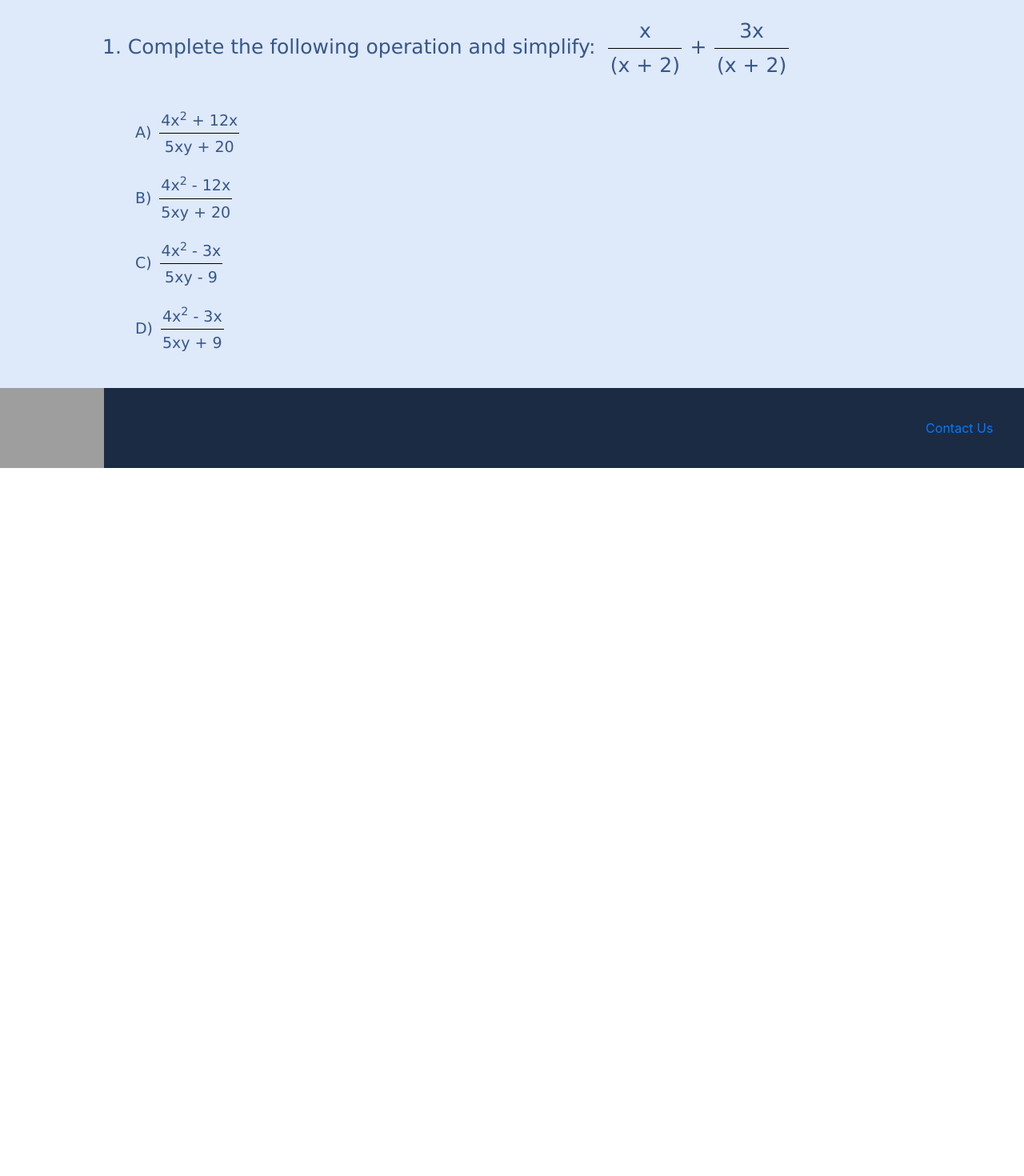
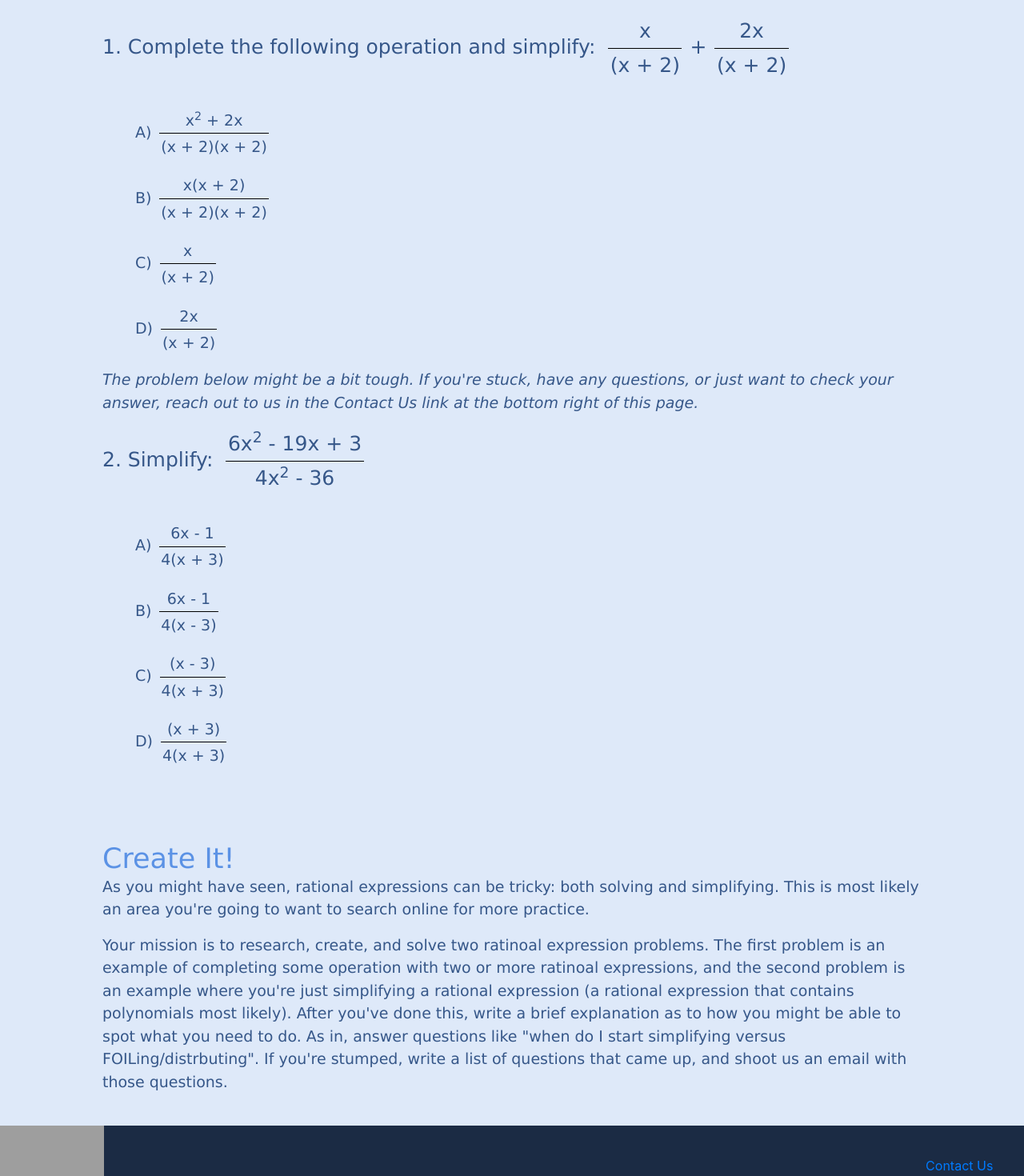
Before and after one commit to YomenT/bluebird-teaching, a React (Create React App) app in the folder reactapp/: page /passport_to_advanced_math/rational_expressions_part2 in a window 1280 px wide. Shown: the part 2000-3470 px from the top of the page at 80% size. Before the commit the page ends 2585 px from the top, so only its background shows below. Built offline with nearby package versions, Linux system fonts and the light colour scheme; grey boxes are pictures that could not be loaded.

Commit message:
Finished RationalExpressions2

```diff
--- a/reactapp/src/components/passport-to-advanced-math/RationalExpressions2.js
+++ b/reactapp/src/components/passport-to-advanced-math/RationalExpressions2.js
@@ -99,38 +99,97 @@ class RationalExpressions2 extends React.Component {
                         </div>
                         +
                         <div className="frac" style={{ paddingLeft: "10px" }}>
-                            <span className="top">3x</span>
+                            <span className="top">2x</span>
                             <span className="symbol">/</span>
                             <span className="bottom">(x + 2)</span>
                         </div>
                     </p>
                     <p className="p-body-small" style={{ marginLeft: "4%", paddingTop: "15px" }}>A)
                         <div class="frac" style={{ paddingLeft: "10px" }}>
-                            <span className='top'>4x<sup>2</sup> + 12x</span>
+                            <span className='top'>x<sup>2</sup> + 2x</span>
                             <span className="symbol">/</span>
-                            <span className="bottom">5xy + 20</span>
+                            <span className="bottom">(x + 2)(x + 2)</span>
                         </div>
                     </p>
                     <p className="p-body-small" style={{ marginLeft: "4%"}}>B)
                         <div class="frac" style={{ paddingLeft: "10px" }}>
-                            <span className='top'>4x<sup>2</sup> - 12x</span>
+                            <span className='top'>x(x + 2)</span>
                             <span className="symbol">/</span>
-                            <span className="bottom">5xy + 20</span>
+                            <span className="bottom">(x + 2)(x + 2)</span>
                         </div>
                     </p>
                     <p className="p-body-small" style={{ marginLeft: "4%"}}>C)
                         <div class="frac" style={{ paddingLeft: "10px" }}>
-                            <span className='top'>4x<sup>2</sup> - 3x</span>
+                            <span className='top'>x</span>
                             <span className="symbol">/</span>
-                            <span className="bottom">5xy - 9</span>
+                            <span className="bottom">(x + 2)</span>
                         </div>
                     </p>
                     <p className="p-body-small" style={{ marginLeft: "4%"}}>D)
                         <div class="frac" style={{ paddingLeft: "10px" }}>
-                            <span className='top'>4x<sup>2</sup> - 3x</span>
+                            <span className='top'>2x</span>
                             <span className="symbol">/</span>
-                            <span className="bottom">5xy + 9</span>
+                            <span className="bottom">(x + 2)</span>
                         </div>
+                    </p>
+
+                    <p className="p-body-small">
+                        <i>
+                            The problem below might be a bit tough.  If you're stuck, have any questions, or just want to check your answer, reach out to us
+                            in the Contact Us link at the bottom right of this page.
+                        </i>
+                    </p>
+
+                    <p className="p-body">
+                        2.  Simplify: &nbsp;
+                        <div className="frac" style={{ paddingRight: "10px" }}>
+                            <span className="top">6x<sup>2</sup> - 19x + 3</span>
+                            <span className="symbol">/</span>
+                            <span className="bottom">4x<sup>2</sup> - 36</span>
+                        </div>
+                    </p>
+                    <p className="p-body-small" style={{ marginLeft: "4%", paddingTop: "15px" }}>A)
+                        <div class="frac" style={{ paddingLeft: "10px" }}>
+                            <span className='top'>6x - 1</span>
+                            <span className="symbol">/</span>
+                            <span className="bottom">4(x + 3)</span>
+                        </div>
+                    </p>
+                    <p className="p-body-small" style={{ marginLeft: "4%"}}>B)
+                        <div class="frac" style={{ paddingLeft: "10px" }}>
+                            <span className='top'>6x - 1</span>
+                            <span className="symbol">/</span>
+                            <span className="bottom">4(x - 3)</span>
+                        </div>
+                    </p>
+                    <p className="p-body-small" style={{ marginLeft: "4%"}}>C)
+                        <div class="frac" style={{ paddingLeft: "10px" }}>
+                            <span className='top'>(x - 3)</span>
+                            <span className="symbol">/</span>
+                            <span className="bottom">4(x + 3)</span>
+                        </div>
+                    </p>
+                    <p className="p-body-small" style={{ marginLeft: "4%"}}>D)
+                        <div class="frac" style={{ paddingLeft: "10px" }}>
+                            <span className='top'>(x + 3)</span>
+                            <span className="symbol">/</span>
+                            <span className="bottom">4(x + 3)</span>
+                        </div>
+                    </p>
+
+                    <h4 className="h4-blue-headers" style={{ paddingTop: "75px" }}>Create It!</h4>
+
+                    <p className="p-body-small">
+                        As you might have seen, rational expressions can be tricky: both solving and simplifying.  This is most likely an area you're going to want to
+                        search online for more practice.
+                    </p>
+
+                    <p className="p-body-small">
+                        Your mission is to research, create, and solve two ratinoal expression problems.  The first problem is an example of completing some operation with
+                        two or more ratinoal expressions, and the second problem is an example where you're just simplifying a rational expression (a rational expression
+                        that contains polynomials most likely).  After you've done this, write a brief explanation as to how you might be able to spot what you need to do.
+                        As in, answer questions like "when do I start simplifying versus FOILing/distrbuting".  If you're stumped, write a list of questions that came up,
+                        and shoot us an email with those questions.
                     </p>
 
                 </div>
```
